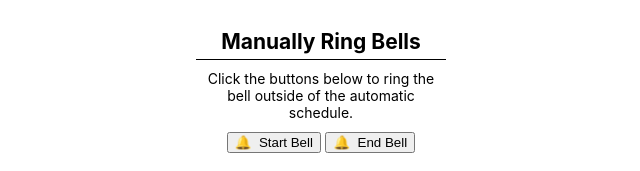
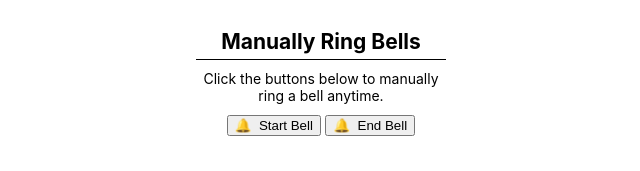
Before and after one commit to jonleung/meditation-bell, a React (Create React App) app: page / in a window 1280 px wide. Shown: the part 362-533 px from the top of the page, without its empty margins (319-959 px from the left). Built offline with nearby package versions, Linux system fonts and the light colour scheme; no server answers.

Commit message:
Change wordering

```diff
--- a/src/ManualBells.js
+++ b/src/ManualBells.js
@@ -4,7 +4,7 @@ const ManualBells = (props) => {
   return (
     <div className="ManualBells">
       <h1 className="ManualBells__title title">Manually Ring Bells</h1>
-      <h2 className="ManualBells__description description">Click the buttons below to ring the bell outside of the automatic schedule.</h2>
+      <h2 className="ManualBells__description description">Click the buttons below to manually ring a bell anytime.</h2>
       <ManualBell type="start" />&nbsp;<ManualBell type="end" />
     </div>
   )
```
